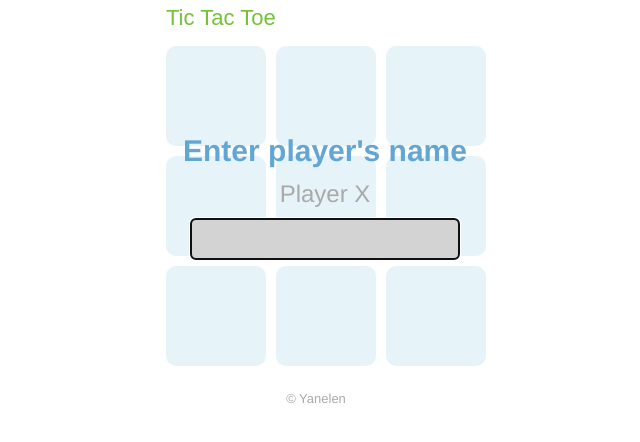
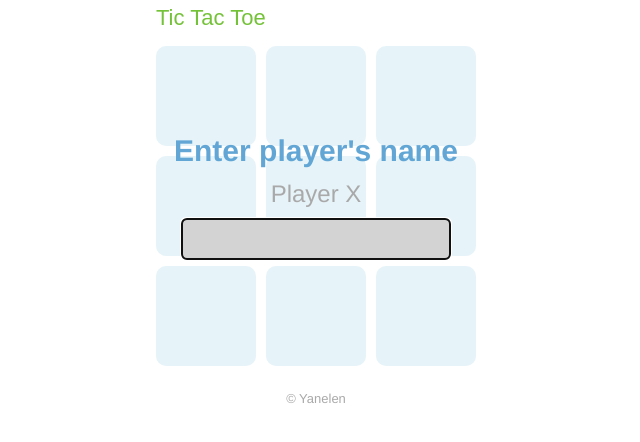
Before and after one commit to yanelen/yanelen.github.io, a plain HTML site: page index.html in a window 1280 px wide. Shown: the whole page, without its empty margins (324-964 px from the left). Drawn offline with nearby package versions, Linux system fonts and the light colour scheme; a web font is replaced by a local one.

Commit message:
updated style

```diff
--- a/index.html
+++ b/index.html
@@ -10,7 +10,7 @@
     <link href='https://fonts.googleapis.com/css?family=Candal' rel='stylesheet' type='text/css'>
   </head>
   <body>
-    <div id="container">
+    <div">
       <div id="title">Tic Tac Toe</div>
       <div id="message">X, it's your turn!</div>
       <div>
--- a/style.css
+++ b/style.css
@@ -12,10 +12,6 @@ body {
   margin: 0 auto;
   font-size: 18px;
   max-width: 330px;
-}
-
-#container {
-  margin: 0 10px 0 10px;
 }
 
 .inactive {
@@ -149,7 +145,7 @@ body {
   z-index: 1;
   position: absolute;
   top: 134px;
-  margin-left: 29px;
+  margin-left: 20px;
 }
 
 #enter {
```
